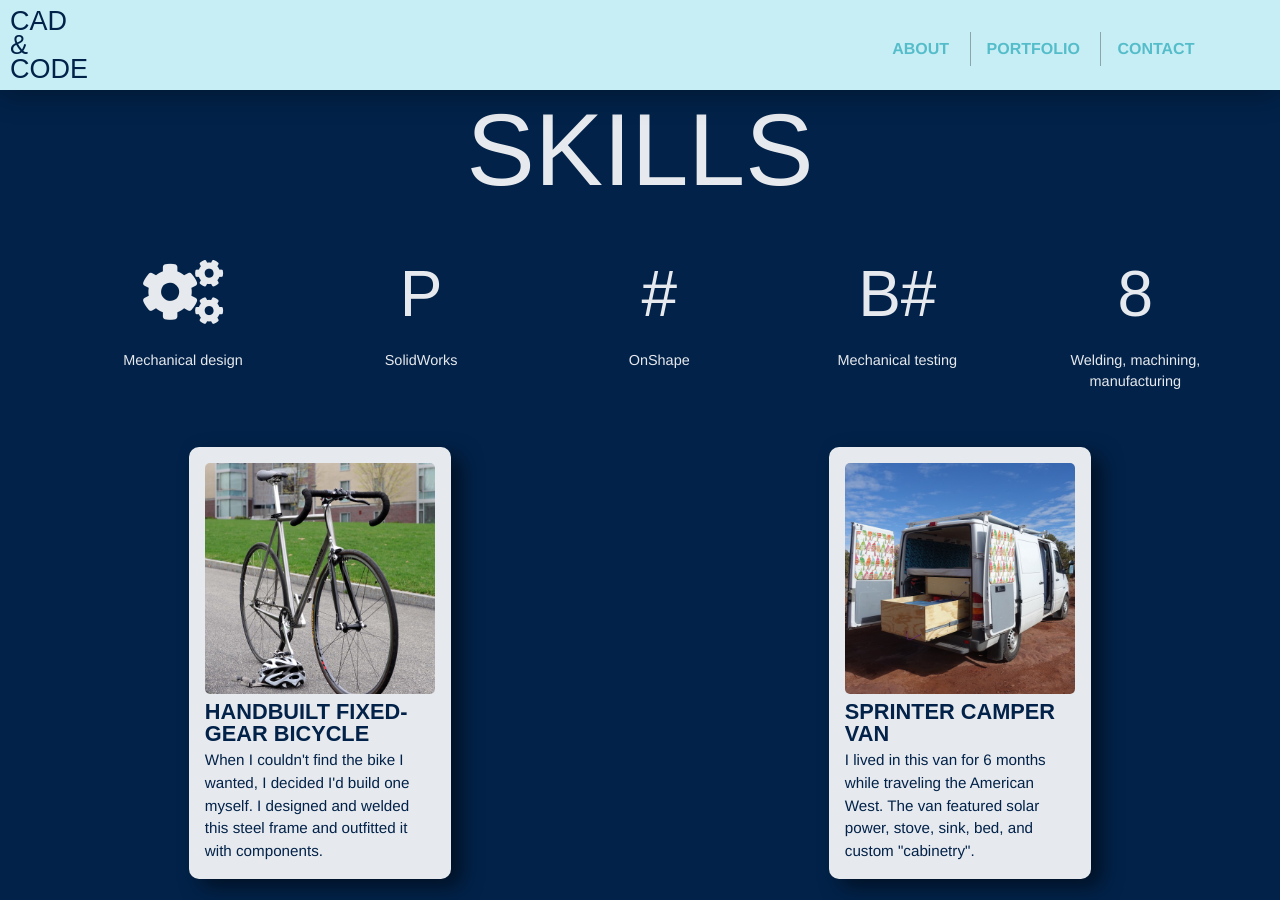
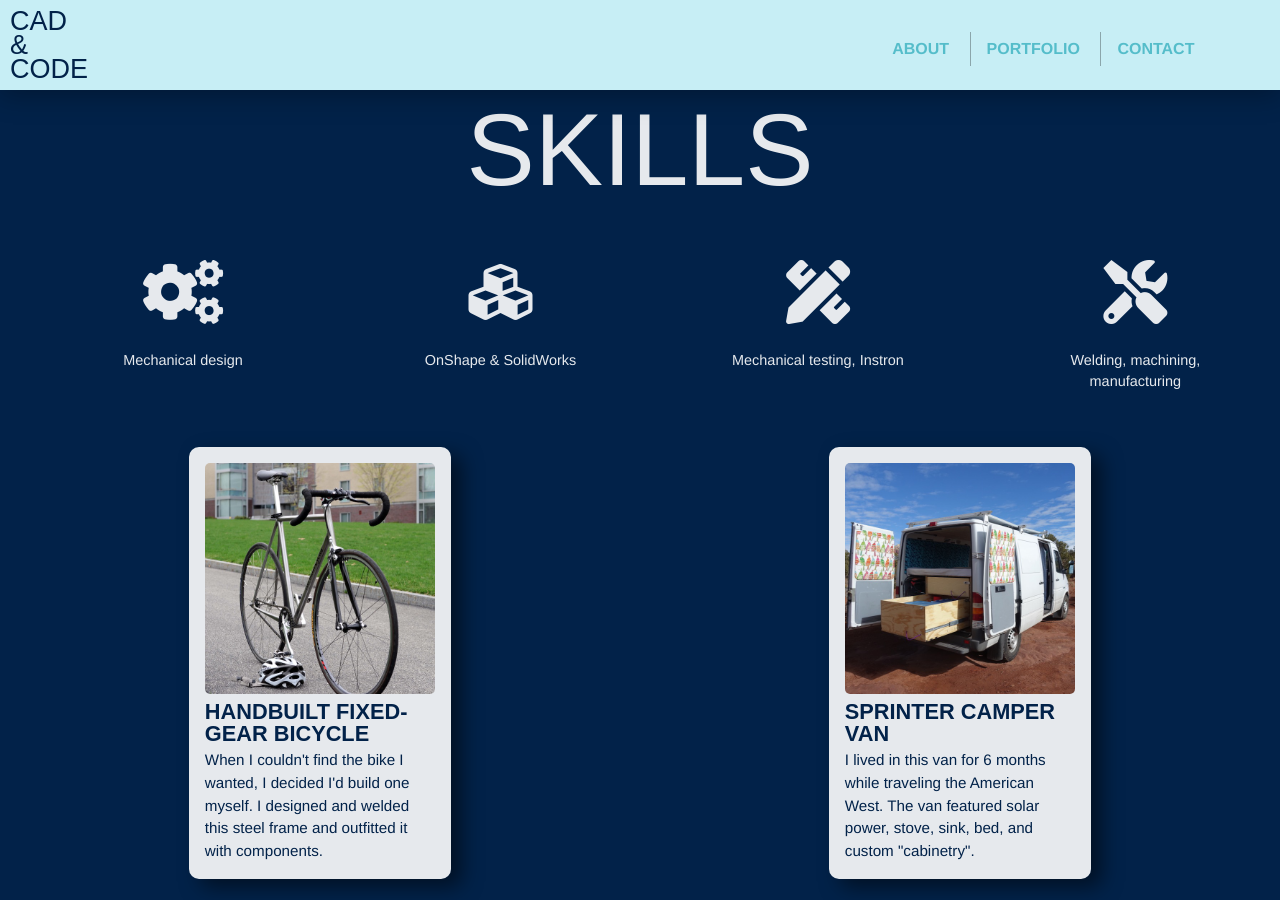
Before and after one commit to smithb16/cad-and-code, a Jekyll site: the page built from index.html, in a window 1280 px wide and 900 px high, scrolled down 1793 px. Built offline with Jekyll 4.4.1, drawn with Linux system fonts in a browser that asks for light colours; some web fonts are replaced.

Commit message:
Format About page.

```diff
--- a/_sass/_components.scss
+++ b/_sass/_components.scss
@@ -177,7 +177,7 @@ li {
   margin: 0 auto;
   max-width: 950px;
 
-  padding: 0 5vw;
+  padding: 6em 5vw;
   strong {
     text-decoration: underline;
   }
@@ -197,12 +197,16 @@ li {
 
   height: 50vh;
   opacity: 0.7;
+  text-align: center;
   h1 {
-    margin: 0;
+    margin: 0 auto;
   }
 }
 .home-content {
   margin: 7vh 0;
+}
+.pos-bottom {
+  background-position: bottom center;
 }
 /* GALLERY STYLES */
 .skills-gallery {
--- a/index.html
+++ b/index.html
@@ -61,19 +61,18 @@ title: CAD & Code - Small Business Engineering Services
         <p>Mechanical design</p>
       </li>
       <li class="skill-logo">
-        <h3>P</h3>
-        <p>SolidWorks</p>
+        <h3>
+          <i class="fas fa-cubes"></i>
+        </h3>
+        <p>OnShape & SolidWorks</p>
+      </li>
+
+      <li class="skill-logo">
+        <h3><i class="fas fa-pencil-ruler"></i></h3>
+        <p>Mechanical testing, Instron</p>
       </li>
       <li class="skill-logo">
-        <h3>#</h3>
-        <p>OnShape</p>
-      </li>
-      <li class="skill-logo">
-        <h3>B#</h3>
-        <p>Mechanical testing</p>
-      </li>
-      <li class="skill-logo">
-        <h3>8</h3>
+        <h3><i class="fas fa-tools"></i></h3>
         <p>Welding, machining, manufacturing</p>
       </li>
     </ul>
```
Also changed, not shown: about.html (+7 -0 lines), 1 other file.
